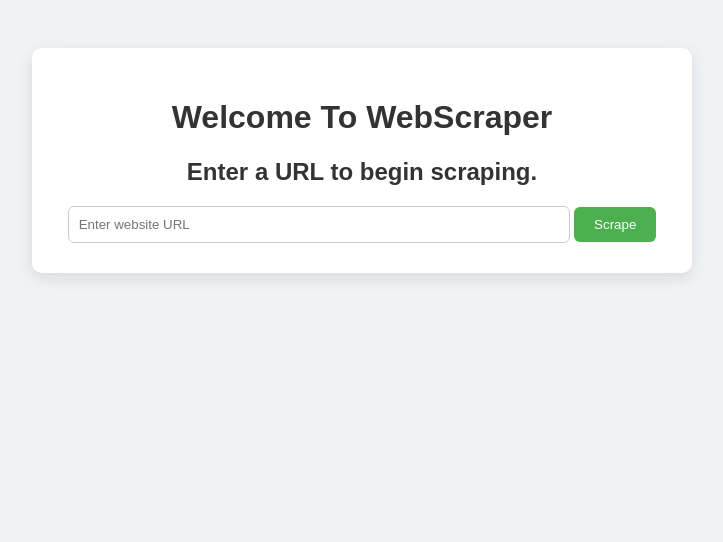
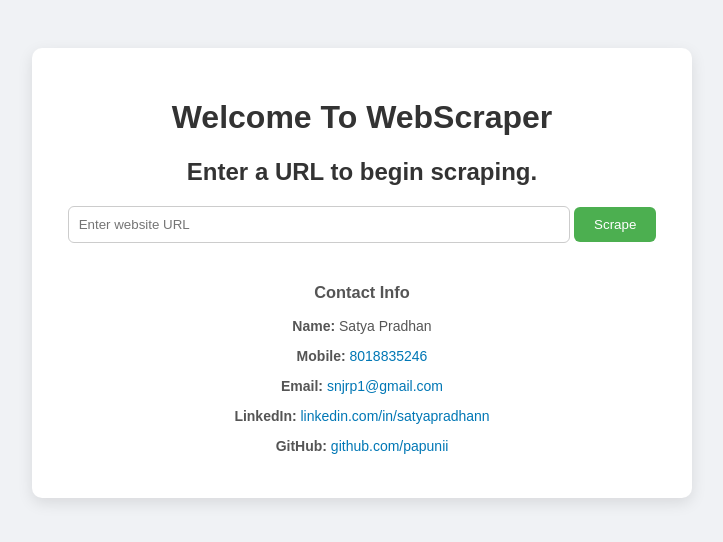
Before and after one commit to papunii/WebScraper_UI_Project, a Flask app: page / in a window 1280 px wide. Shown: the top 542 px of the page, without its empty margins (278-1001 px from the left). Run offline with Flask 3, Linux system fonts and the light colour scheme.

Commit message:
Update index.html

```diff
--- a/templates/index.html
+++ b/templates/index.html
@@ -38,6 +38,18 @@
       border-radius: 6px;
       cursor: pointer;
     }
+    .contact {
+      margin-top: 40px;
+      font-size: 14px;
+      color: #555;
+    }
+    .contact a {
+      color: #0077b5;
+      text-decoration: none;
+    }
+    .contact a:hover {
+      text-decoration: underline;
+    }
   </style>
 </head>
 <body>
@@ -49,6 +61,15 @@
       <input type="text" name="url" placeholder="Enter website URL" required>
       <button type="submit">Scrape</button>
     </form>
+
+    <div class="contact">
+      <h3>Contact Info</h3>
+      <p><strong>Name:</strong> Satya Pradhan</p>
+      <p><strong>Mobile:</strong> <a href="tel:+918018835246">8018835246</a></p>
+      <p><strong>Email:</strong> <a href="mailto:snjrp1@gmail.com">snjrp1@gmail.com</a></p>
+      <p><strong>LinkedIn:</strong> <a href="https://www.linkedin.com/in/satyapradhann/" target="_blank">linkedin.com/in/satyapradhann</a></p>
+      <p><strong>GitHub:</strong> <a href="https://github.com/papunii" target="_blank">github.com/papunii</a></p>
+    </div>
   </div>
 </body>
 </html>
```
